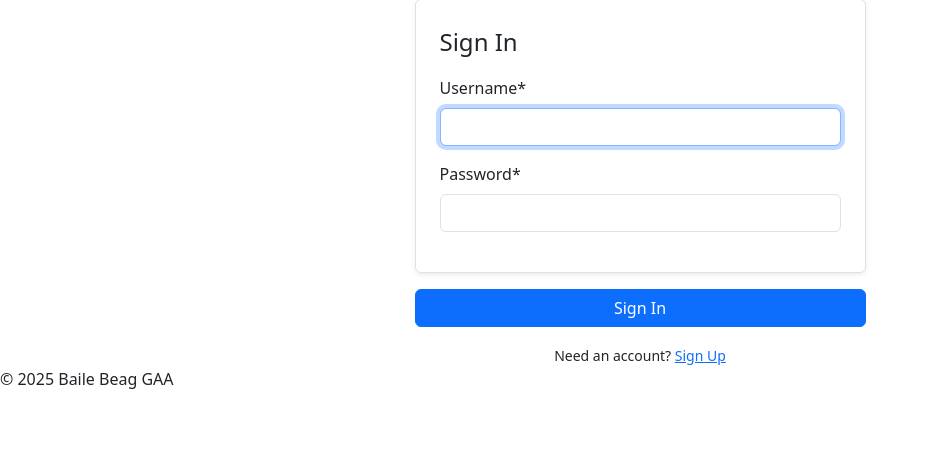
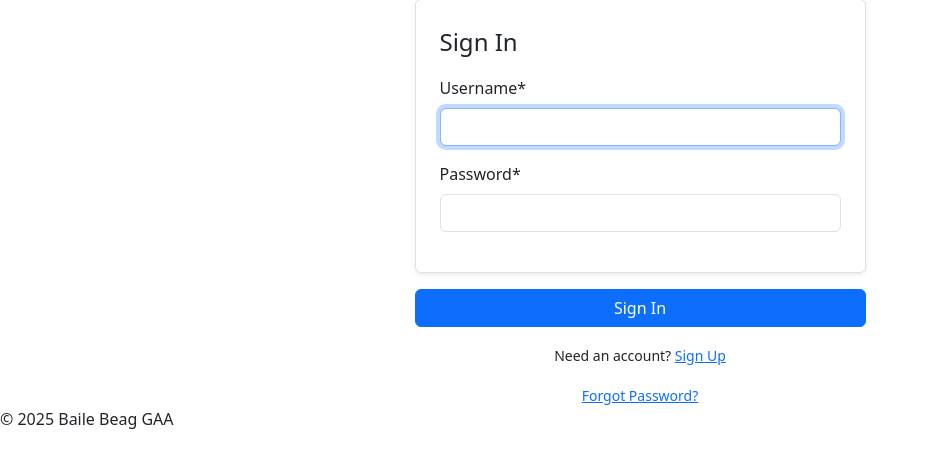
Before and after one commit to james-fitz86/bailebeag, a Django app: page /login/ in a window 1280 px wide. Shown: the part 152-620 px from the top of the page, without its empty margins (0-929 px from the left). Run offline with Django 5.2, Linux system fonts and the light colour scheme; some libraries are stand-ins or nearby versions.

Commit message:
added link for password reset

```diff
--- a/users/templates/users/login.html
+++ b/users/templates/users/login.html
@@ -24,6 +24,11 @@
                     <a href="{% url 'register' %}">Sign Up</a>
                 </small>
             </div>
+            <div class="text-center mt-3">
+                <small class="text-muted ml-2">
+                    <a href="{% url 'password_reset' %}">Forgot Password?</a>
+                </small>
+            </div>
         </div>
     </div>
 </div>
```
